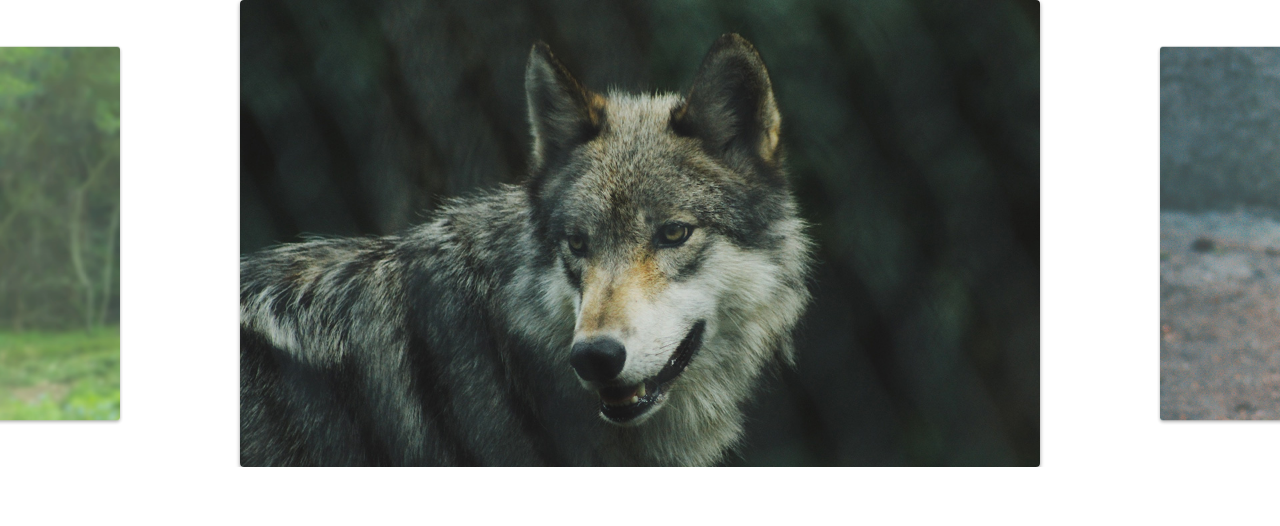
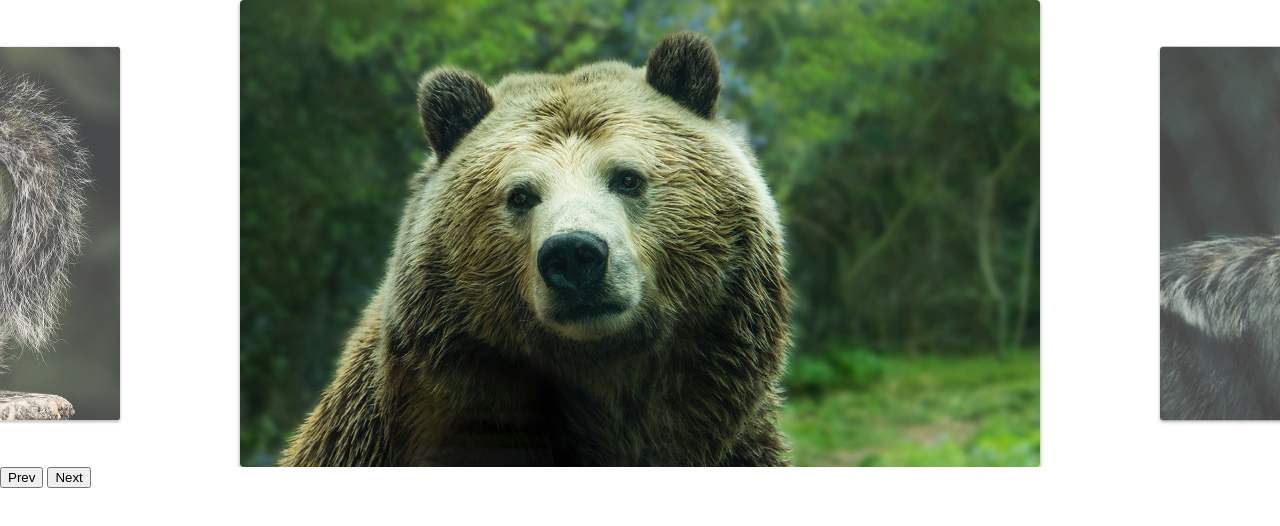
Before and after one commit to martinezrafael/slide, a plain HTML site: page index.html in a window 1280 px wide. Drawn offline with Linux system fonts and the light colour scheme.

Commit message:
navegação prev e next finalizada

```diff
--- a/index.html
+++ b/index.html
@@ -20,6 +20,10 @@
       <li><img src="/img/foto6.jpg" alt=""></li>
     </ul>
   </div>
+  <div class="arrow-nav">
+    <button class="prev">Prev</button>
+    <button class="next">Next</button>
+  </div>
   <script type="module" src="js/script.js"></script>
 </body>
 
--- a/js/script.js
+++ b/js/script.js
@@ -1,9 +1,5 @@
-import Slide from "./slide.js";
+import { SlideNav } from "./slide.js";
 
-const slide = new Slide(".slide", ".slide-wrapper");
+const slide = new SlideNav(".slide", ".slide-wrapper");
 slide.init();
-
-console.log(slide);
-
-slide.changeSlide(3);
-slide.activPrevSlide();
+slide.addArrow(".prev", ".next");
--- a/js/slide.js
+++ b/js/slide.js
@@ -1,6 +1,6 @@
 import debounce from "./debounce.js";
 
-export default class Slide {
+export class Slide {
   constructor(slide, wrapper) {
     (this.slide = document.querySelector(slide)),
       (this.wrapper = document.querySelector(wrapper)),
@@ -138,6 +138,9 @@ export default class Slide {
     this.onStart = this.onStart.bind(this);
     this.onMove = this.onMove.bind(this);
     this.onEnd = this.onEnd.bind(this);
+    this.activePrevSlide = this.activePrevSlide.bind(this);
+    this.activeNextSlide = this.activeNextSlide.bind(this);
+
     this.onResize = debounce(this.onResize.bind(this));
   }
 
@@ -147,6 +150,20 @@ export default class Slide {
     this.addSlideEvents();
     this.slidesConfig();
     this.addResizeEvent();
+    this.changeSlide(2);
     return this;
   }
 }
+
+export class SlideNav extends Slide {
+  addArrow(prev, next) {
+    this.prevElement = document.querySelector(prev);
+    this.nextElement = document.querySelector(next);
+    this.addArrowEvent();
+  }
+
+  addArrowEvent() {
+    this.prevElement.addEventListener("click", this.activePrevSlide);
+    this.nextElement.addEventListener("click", this.activeNextSlide);
+  }
+}
```
